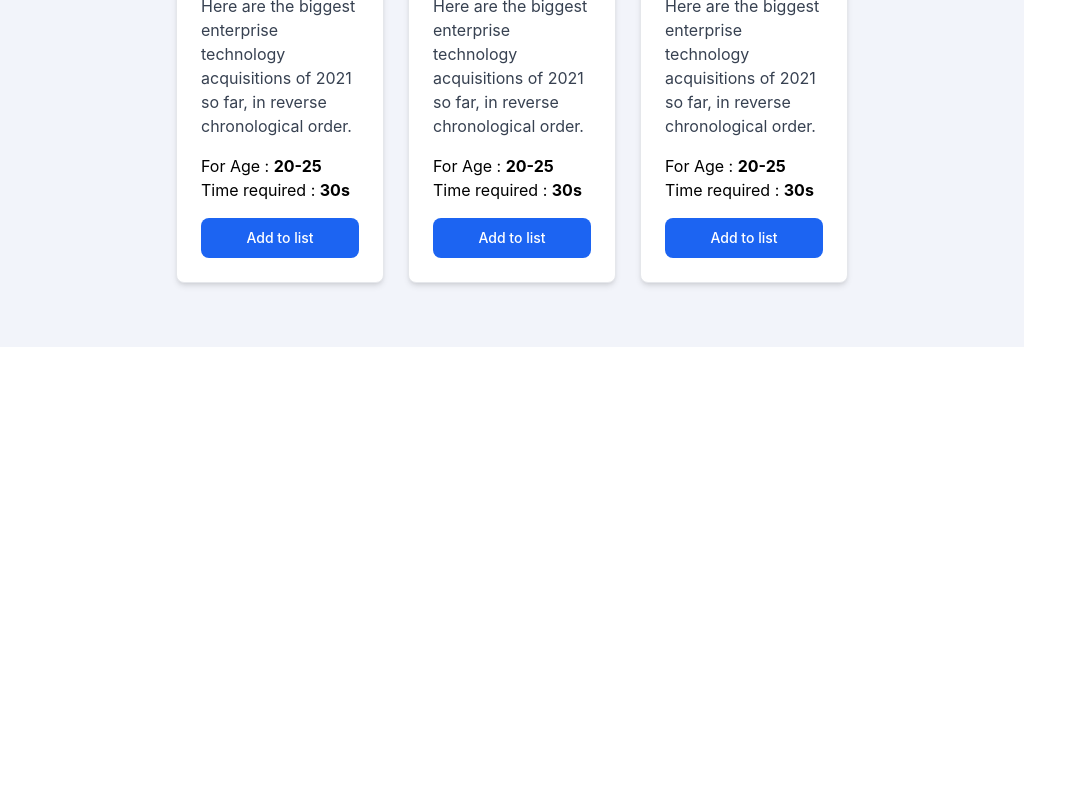
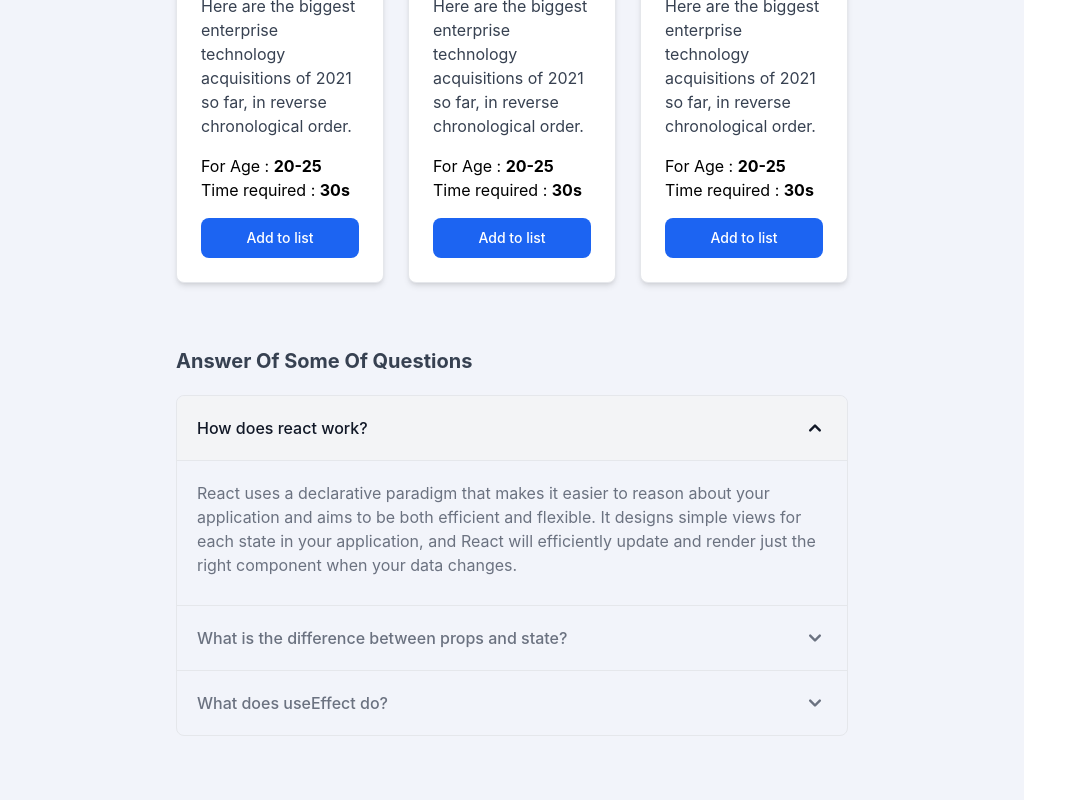
Before and after one commit to NabilNewaz/ActiveMeditation, a React (Create React App) app: page / in a window 1280 px wide. Shown: the part 1078-1878 px from the top of the page, without its empty margins (0-1087 px from the left). Before the commit the page ends 1425 px from the top, so only its background shows below. Built offline with nearby package versions, Linux system fonts and the light colour scheme.

Commit message:
question section addded

```diff
--- a/src/App.css
+++ b/src/App.css
@@ -1,14 +1,5 @@
-.App {
-  /* text-align: center; */
-}
-
 .Meditationbody {
   background-color: #f2f4fa;
-}
-
-.App-logo {
-  height: 40vmin;
-  pointer-events: none;
 }
 
 @media (prefers-reduced-motion: no-preference) {
--- a/src/components/Headertext/Headertext.js
+++ b/src/components/Headertext/Headertext.js
@@ -1,6 +1,5 @@
 import React from 'react';
 import { FontAwesomeIcon } from '@fortawesome/react-fontawesome';
-import './Headertext.css'
 import { faLungs } from '@fortawesome/free-solid-svg-icons';
 
 const Headertext = () => {
--- a/src/components/Meditationbody/Meditationbody.css
+++ /dev/null
@@ -1,3 +0,0 @@
-.Meditationbody {
-    background-color: #f2f4fa;
-}
--- a/src/components/Meditationbody/Meditationbody.js
+++ b/src/components/Meditationbody/Meditationbody.js
@@ -1,7 +1,7 @@
 import React from 'react';
 import Headertext from '../Headertext/Headertext';
 import Meditationsteps from '../Meditationsteps/Meditationsteps';
-import './Meditationbody.css';
+import Questionaccordion from '../Questionaccordion/Questionaccordion';
 
 const Meditationbody = () => {
     return (
@@ -15,6 +15,7 @@ const Meditationbody = () => {
                 <Meditationsteps></Meditationsteps>
                 <Meditationsteps></Meditationsteps>
             </div>
+            <Questionaccordion></Questionaccordion>
         </div>
     );
 };
--- a/src/components/Meditationsteps/Meditationsteps.js
+++ b/src/components/Meditationsteps/Meditationsteps.js
@@ -1,6 +1,5 @@
 import { Card } from 'flowbite-react';
 import React from 'react';
-import './Meditationsteps.css'
 
 const Meditationsteps = () => {
     return (
--- /dev/null
+++ b/src/components/Questionaccordion/Questionaccordion.js
@@ -0,0 +1,48 @@
+import { Accordion } from 'flowbite-react';
+import React from 'react';
+
+const Questionaccordion = () => {
+    return (
+        <div className='mb-16'>
+            <div className='text-xl font-bold text-gray-700 my-5'>
+                <div>
+                    <h1>Answer Of Some Of Questions</h1>
+                </div>
+            </div>
+            <Accordion>
+                <Accordion.Panel>
+                    <Accordion.Title>
+                        How does react work?
+                    </Accordion.Title>
+                    <Accordion.Content>
+                        <p className="mb-2 text-gray-500 dark:text-gray-400">
+                            React uses a declarative paradigm that makes it easier to reason about your application and aims to be both efficient and flexible. It designs simple views for each state in your application, and React will efficiently update and render just the right component when your data changes.
+                        </p>
+                    </Accordion.Content>
+                </Accordion.Panel>
+                <Accordion.Panel>
+                    <Accordion.Title>
+                        What is the difference between props and state?
+                    </Accordion.Title>
+                    <Accordion.Content>
+                        <p className="mb-2 text-gray-500 dark:text-gray-400">
+                            Props are used to pass data from one component to another. The state is a local data storage that is local to the component only and cannot be passed to other components.
+                        </p>
+                    </Accordion.Content>
+                </Accordion.Panel>
+                <Accordion.Panel>
+                    <Accordion.Title>
+                        What does useEffect do?
+                    </Accordion.Title>
+                    <Accordion.Content>
+                        <p className="mb-2 text-gray-500 dark:text-gray-400">
+                            The motivation behind the introduction of useEffect Hook is to eliminate the side-effects of using class-based components. For example, tasks like updating the DOM, fetching data from API end-points, setting up subscriptions or timers, etc can be lead to unwarranted side-effects.
+                        </p>
+                    </Accordion.Content>
+                </Accordion.Panel>
+            </Accordion>
+        </div>
+    );
+};
+
+export default Questionaccordion;
--- a/src/components/Userinfo/Userinfo.css
+++ /dev/null
@@ -1,3 +0,0 @@
-body {
-    /* background-color: red; */
-}
--- a/src/components/Userinfo/Userinfo.js
+++ b/src/components/Userinfo/Userinfo.js
@@ -2,7 +2,6 @@ import { faLocationDot } from '@fortawesome/free-solid-svg-icons';
 import { FontAwesomeIcon } from '@fortawesome/react-fontawesome';
 import { Avatar } from 'flowbite-react';
 import React from 'react';
-import './Userinfo.css';
 
 const Userinfo = () => {
     return (
@@ -51,11 +50,11 @@ const Userinfo = () => {
                 <h3 className='text-xl font-medium'>Exercise Details</h3>
                 <div className='flex justify-between bg-blue-100 px-5 py-3 rounded-md mt-3'>
                     <p><span className='font-bold'>Exercise time</span></p>
-                    <p><span className='text-gray-500'>200 seconds</span></p>
+                    <p><span id='exerciseTime' className='text-gray-500'>0 seconds</span></p>
                 </div>
                 <div className='flex justify-between bg-blue-100 px-5 py-3 rounded-md mt-3'>
                     <p><span className='font-bold'>Break time</span></p>
-                    <p><span className='text-gray-500'>15 seconds</span></p>
+                    <p><span id='breakTime' className='text-gray-500'>15 seconds</span></p>
                 </div>
             </div>
             <button
```
Also changed, not shown: src/components/Headertext/Headertext.css (deleted), src/components/Meditationsteps/Meditationsteps.css (deleted).
